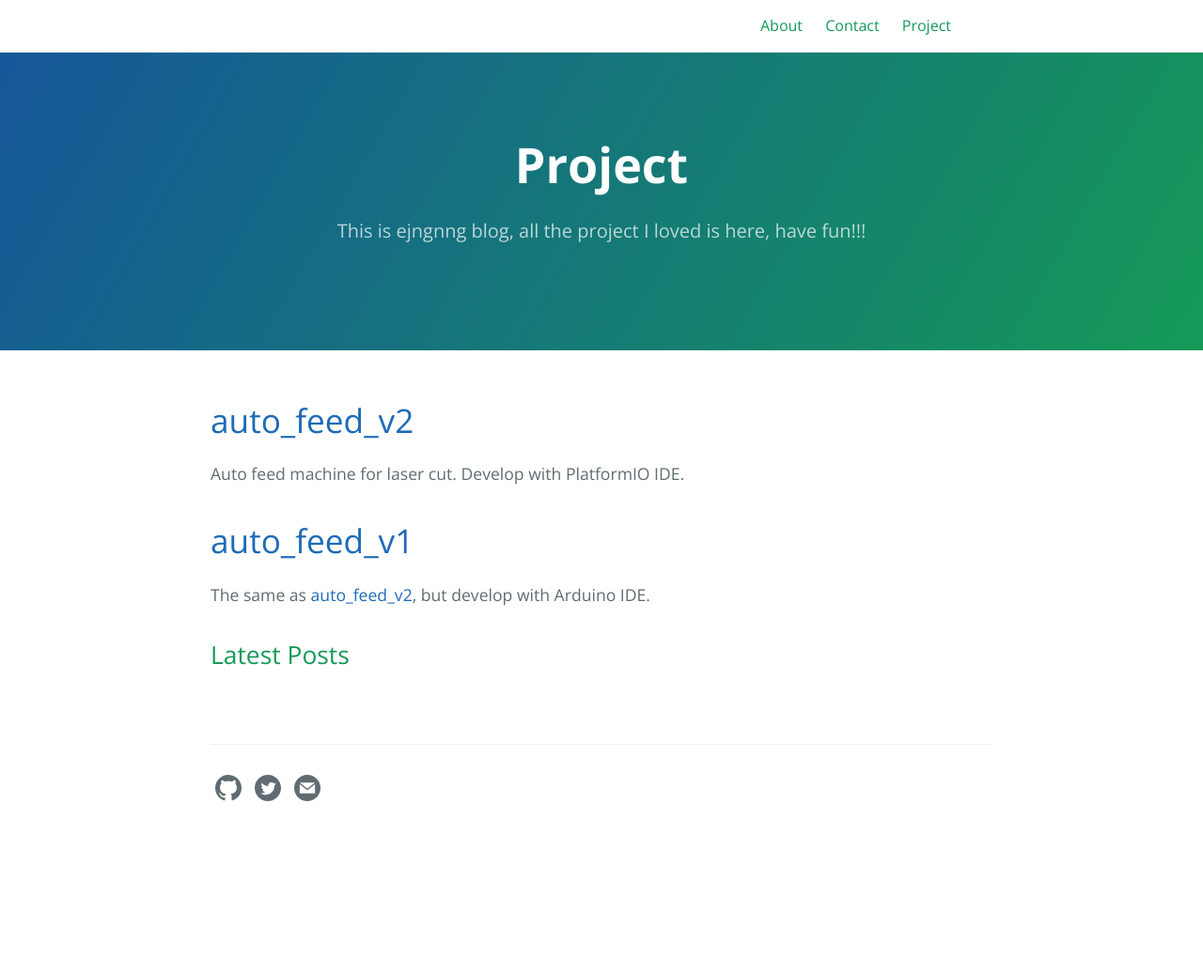
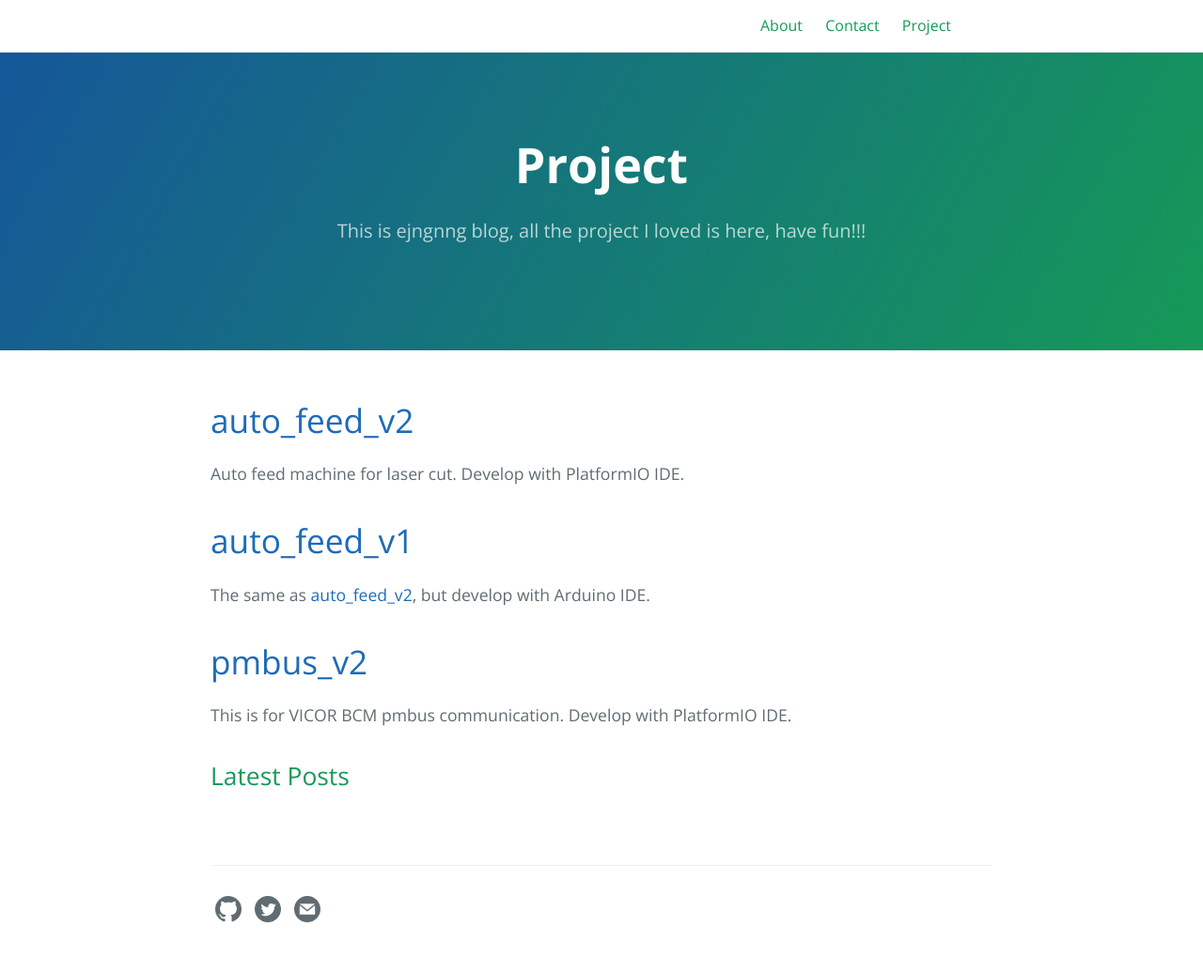
Before and after one commit to ejngnng/ejngnng.github.io, a Jekyll site: the page built from index.md, in a window 1280 px wide. Shown: the whole page at 94% size. Built offline with Jekyll 4.4.1, drawn with Linux system fonts in a browser that asks for light colours; before the commit the page ends 907 px from its top, so only the background shows below that.

Commit message:
add pmbus_v2 project

```diff
--- a/index.md
+++ b/index.md
@@ -18,3 +18,8 @@ Auto feed machine for laser cut. Develop with PlatformIO IDE.
 # [auto_feed_v1](https://github.com/ejngnng/auto_feed_v1)
 
 The same as [auto_feed_v2](https://github.com/ejngnng/auto_feed_v1), but develop with Arduino IDE.
+
+
+# [pmbus_v2](https://github.com/ejngnng/pmbus_v2)
+
+This is for VICOR BCM pmbus communication. Develop with PlatformIO IDE.
```
